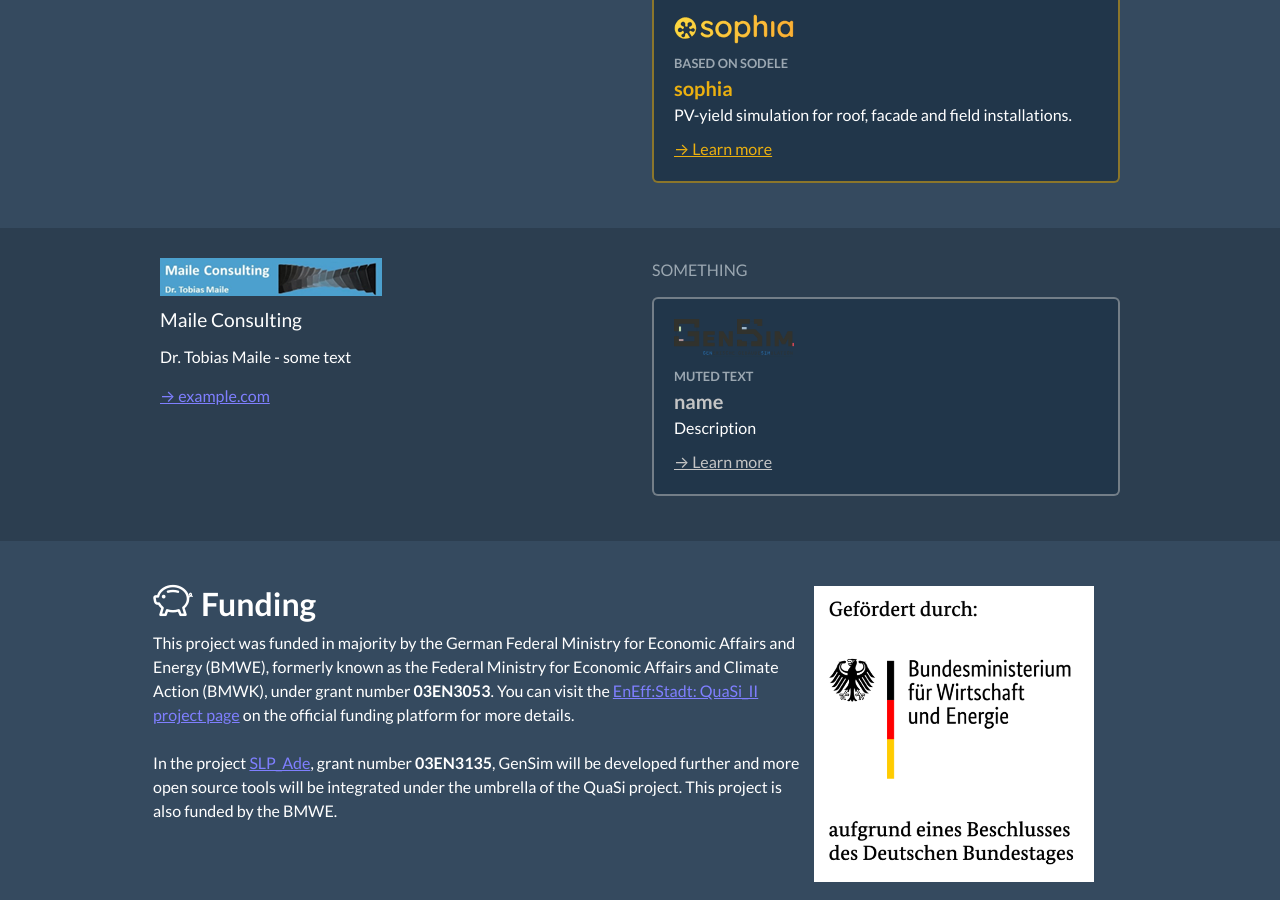
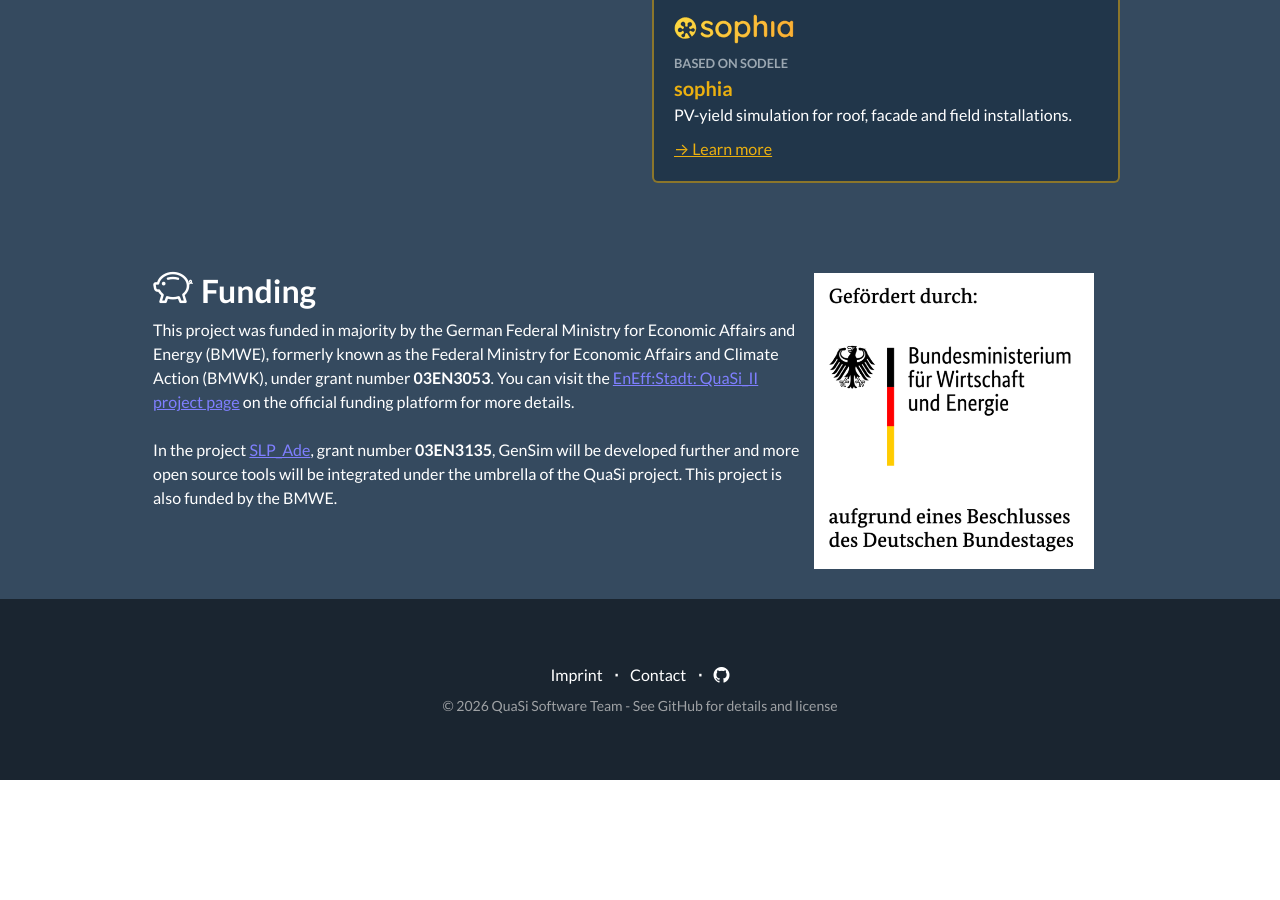
Before and after one commit to QuaSi-Software/Website, a Jekyll site: the page built from index.markdown, in a window 1280 px wide and 900 px high, scrolled down 2568 px. Built offline with Jekyll 4.4.1, drawn with Linux system fonts in a browser that asks for light colours; after the commit the page ends 3348 px from its top, so only the background shows below that.

Commit message:
Remove section for Maile consulting.

```diff
--- a/_layouts/default.html
+++ b/_layouts/default.html
@@ -164,39 +164,6 @@
                 </div>
             </div>
         </section>
-
-        <section class="full-width-band dark-secondary">
-            <div class="container coop-band-content">
-                <div class="row">
-                    <div class="coop-band-partners-column col-lg-6">
-                        <div class="coop-band-partner-card">
-                            <img class="coop-band-partner-logo" src="{{'assets/logos/maileconsulting.png' | absolute_url}}"/>
-                            <div class="coop-band-partner-header">Maile Consulting</div>
-                            <div class="coop-band-partner-text">
-                                Dr. Tobias Maile - some text
-                            </div>
-                            <div class="coop-band-partner-link">
-                                <a href="https://example.com">→ example.com</a>
-                            </div>
-                        </div>
-                    </div>
-
-                    <div class="coop-band-tools-column col-lg-6">
-                        <div class="coop-band-tools-header text-muted">SOMETHING</div>
-
-                        <div class="card coop-band-tools-card border-light-gray">
-                            <img class="coop-band-card-logo" src="{{'assets/logos/gensim.svg' | absolute_url}}"/>
-                            <div class="coop-band-card-subtitle text-muted">MUTED TEXT</div>
-                            <div class="coop-band-card-header text-light-gray">name</div>
-                            <div class="coop-band-card-text">
-                                Description
-                            </div>
-                            <div class="coop-band-card-link text-light-gray"><a href="#">→ Learn more</a></div>
-                        </div>
-                    </div>
-                </div>
-            </div>
-        </section>
         {% endif %}
 
         {% if layout.is_home_page %}
```
